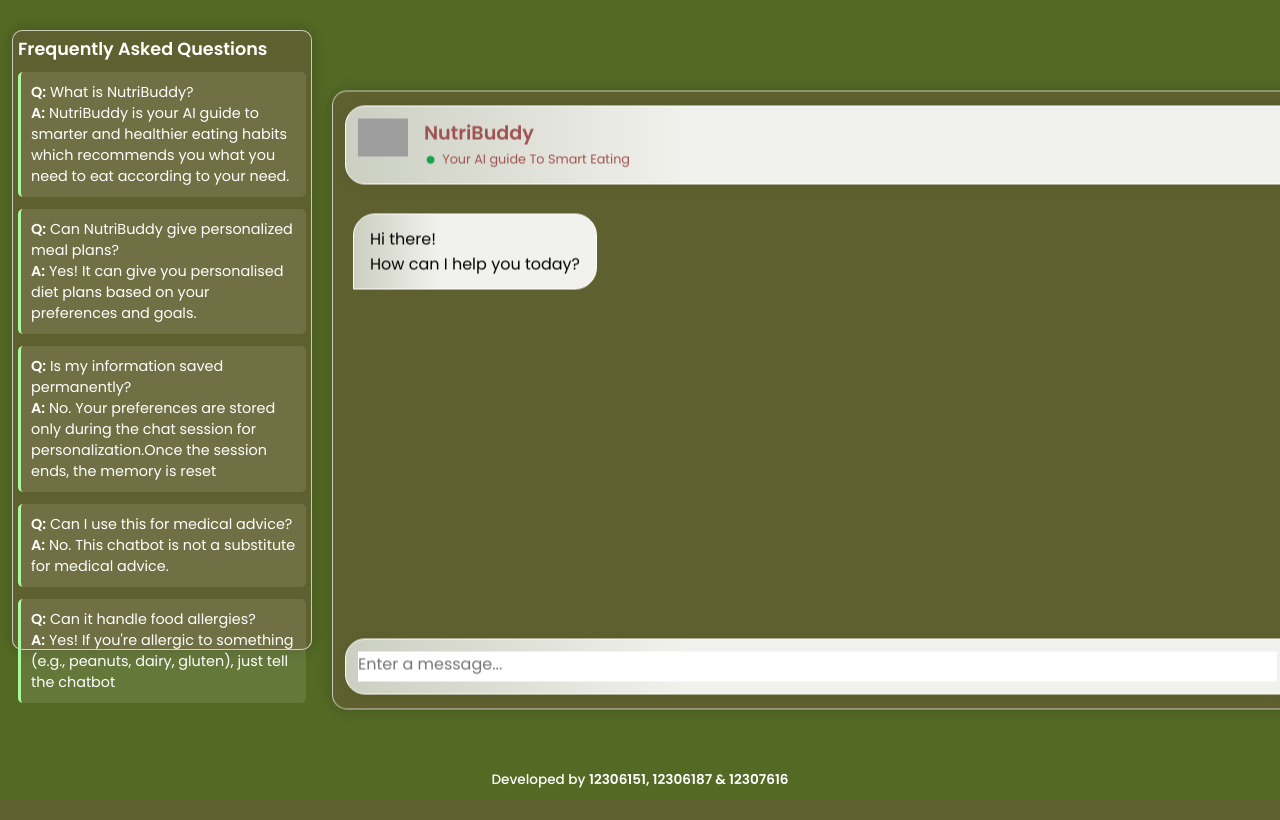
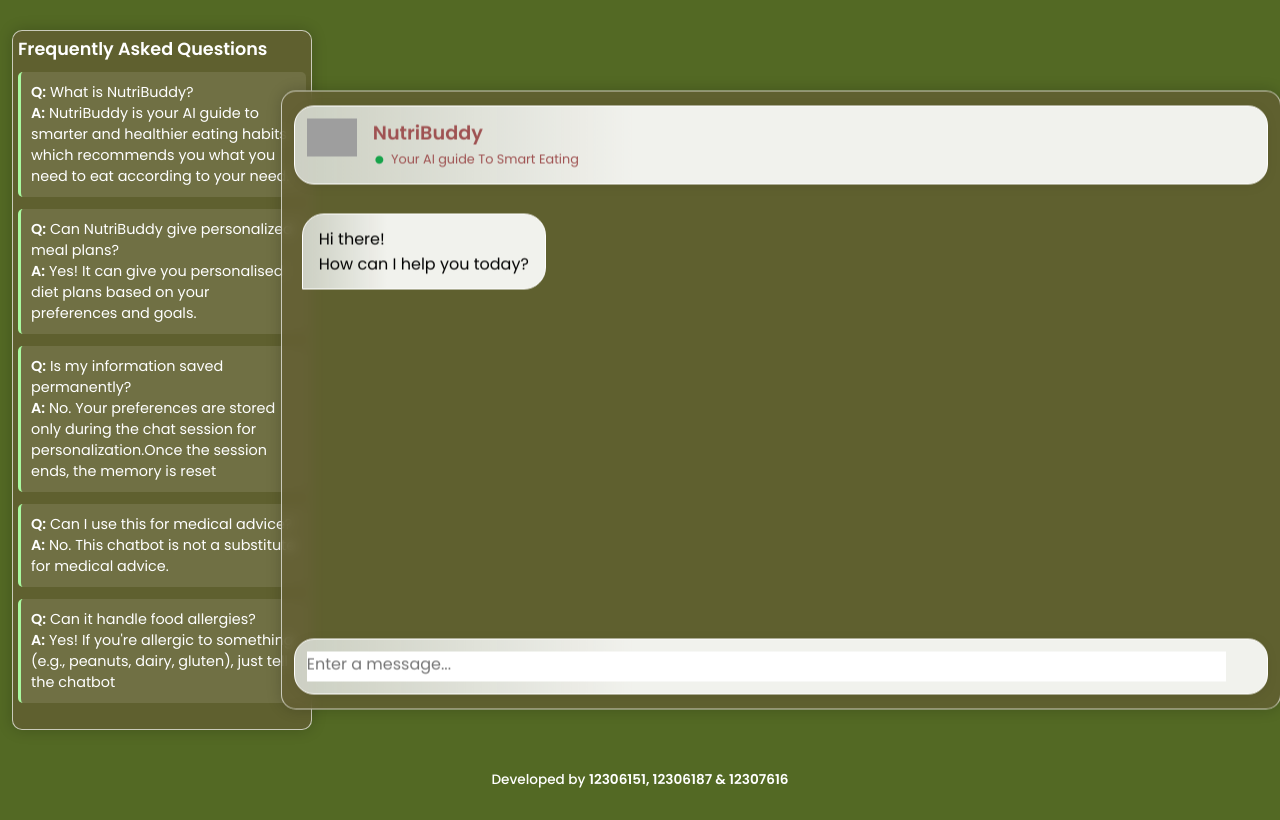
Before and after one commit to mr-nigam/NutriBuddy---AI-enabled-meal-planner-ChatBot, a Flask app: page / in a window 1280 px wide. Before the commit the page ends 788 px from the top, so only its background shows below. Run offline with Flask 3, Linux system fonts and the light colour scheme; grey boxes are pictures that could not be loaded.

Commit message:
style1.css

```diff
--- a/static/style1.css
+++ b/static/style1.css
@@ -56,7 +56,7 @@ body {
 .chatbot {
   position: fixed;
   top: 50%;
-  left: 65%;
+  left: 61%;
   transform: translate(-50%, -50%) scale(0.5);
   opacity: 0;
   pointer-events: none;
@@ -258,7 +258,7 @@ body {
 }
 
 .faq-section {
-  height:620px;
+  height:700px;
   width:300px;
   padding: 5px;
   margin: 30px 12px 90px;
```
